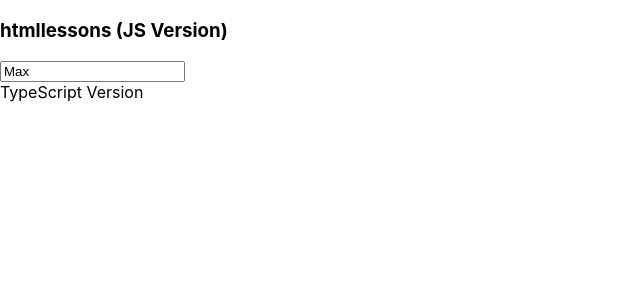
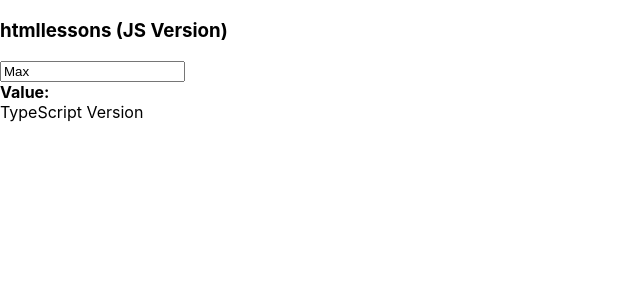
Before and after one commit to AleksandrKompanetc/all-hooks-react, a React (Create React App) app: page / in a window 1280 px wide. Shown: the top 300 px of the page, without its empty margins (0-640 px from the left). Built offline with nearby package versions, Linux system fonts and the light colour scheme.

Commit message:
added useState

```diff
--- a/src/App.jsx
+++ b/src/App.jsx
@@ -1,10 +1,20 @@
-import React from 'react';
+import React, {useState} from 'react';
 
 function App() {
+  const [data, setData] = useState('');
   return (
     <div>
       <h3>htmllessons (JS Version)</h3>
-      <input defaultValue='Max' placeholder='Enter name' />
+      <input
+        value={data.name}
+        onChange={e => setData({...data, name: e.target.value})}
+        defaultValue='Max'
+        placeholder='Enter name'
+      />
+      <div>
+        <b>Value:</b>
+        {data.name}
+      </div>
     </div>
   )
 }
```
